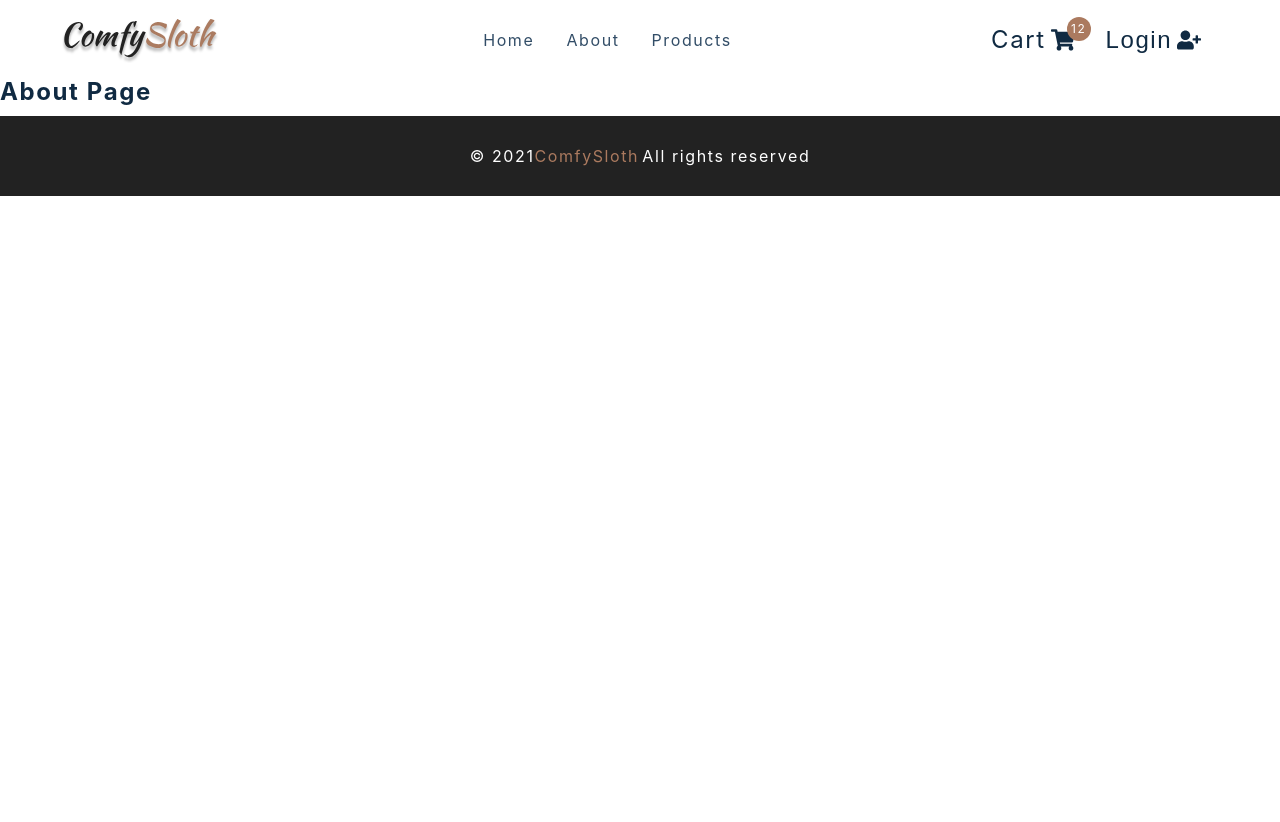
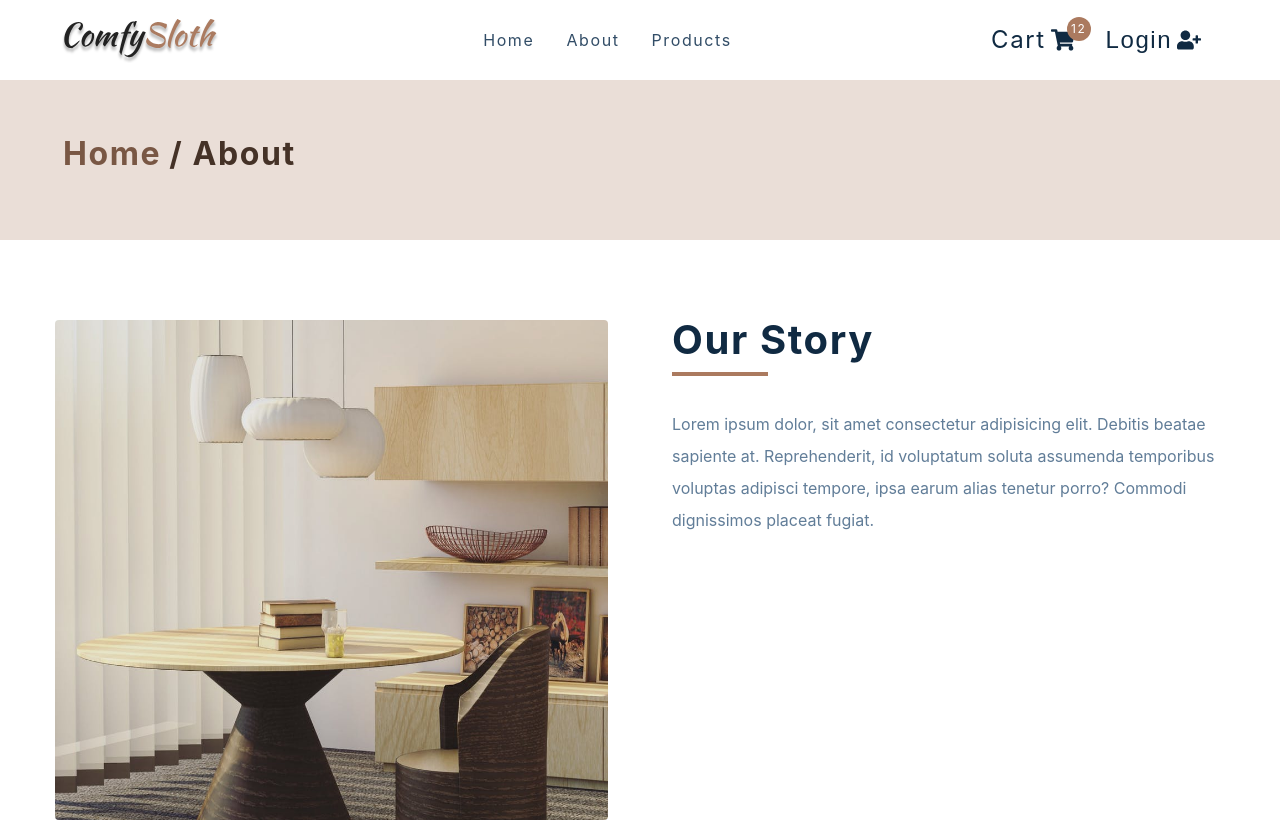
Before and after one commit to Krixxx/store-sample, a React (Create React App) app: page /about in a window 1280 px wide. Shown: the top 822 px of the page. Before the commit the page ends 800 px from the top, so only its background shows below. Built offline with nearby package versions, Linux system fonts and the light colour scheme; the HTML template or start-up script is replaced by a standard one.

Commit message:
set up AboutPage, CheckoutPage and PageHero

```diff
--- a/src/components/PageHero.js
+++ b/src/components/PageHero.js
@@ -1,9 +1,17 @@
-import React from 'react'
-import styled from 'styled-components'
-import { Link } from 'react-router-dom'
-const PageHero = () => {
-  return <h4>page hero</h4>
-}
+import React from 'react';
+import styled from 'styled-components';
+import { Link } from 'react-router-dom';
+const PageHero = ({ title }) => {
+  return (
+    <Wrapper>
+      <div className='section-center'>
+        <h3>
+          <Link to='/'>Home</Link>/ {title}
+        </h3>
+      </div>
+    </Wrapper>
+  );
+};
 
 const Wrapper = styled.section`
   background: var(--clr-primary-10);
@@ -21,6 +29,6 @@
   a:hover {
     color: var(--clr-primary-1);
   }
-`
+`;
 
-export default PageHero
+export default PageHero;
--- a/src/pages/AboutPage.js
+++ b/src/pages/AboutPage.js
@@ -1,11 +1,30 @@
-import React from 'react'
-import styled from 'styled-components'
-import { PageHero } from '../components'
-import aboutImg from '../assets/hero-bcg.jpeg'
+import React from 'react';
+import styled from 'styled-components';
+import { PageHero } from '../components';
+import aboutImg from '../assets/hero-bcg.jpeg';
 
 const AboutPage = () => {
-  return <h4>about page</h4>
-}
+  return (
+    <main>
+      <PageHero title='about' />
+      <Wrapper className='page section section-center'>
+        <img src={aboutImg} alt='nice desk' />
+        <article>
+          <div className='title'>
+            <h2>our story</h2>
+            <div className='underline'></div>
+            <p>
+              Lorem ipsum dolor, sit amet consectetur adipisicing elit. Debitis
+              beatae sapiente at. Reprehenderit, id voluptatum soluta assumenda
+              temporibus voluptas adipisci tempore, ipsa earum alias tenetur
+              porro? Commodi dignissimos placeat fugiat.
+            </p>
+          </div>
+        </article>
+      </Wrapper>
+    </main>
+  );
+};
 
 const Wrapper = styled.section`
   display: grid;
@@ -33,5 +52,5 @@
   @media (min-width: 992px) {
     grid-template-columns: 1fr 1fr;
   }
-`
-export default AboutPage
+`;
+export default AboutPage;
--- a/src/pages/CheckoutPage.js
+++ b/src/pages/CheckoutPage.js
@@ -1,12 +1,19 @@
-import React from 'react'
-import styled from 'styled-components'
-import { PageHero, StripeCheckout } from '../components'
+import React from 'react';
+import styled from 'styled-components';
+import { PageHero, StripeCheckout } from '../components';
 // extra imports
-import { useCartContext } from '../context/cart_context'
-import { Link } from 'react-router-dom'
+import { useCartContext } from '../context/cart_context';
+import { Link } from 'react-router-dom';
 
 const CheckoutPage = () => {
-  return <h4>checkout page</h4>
-}
-const Wrapper = styled.div``
-export default CheckoutPage
+  return (
+    <main>
+      <PageHero title='checkout' />
+      <Wrapper className='page'>
+        <h1>checkout here</h1>
+      </Wrapper>
+    </main>
+  );
+};
+const Wrapper = styled.div``;
+export default CheckoutPage;
```
